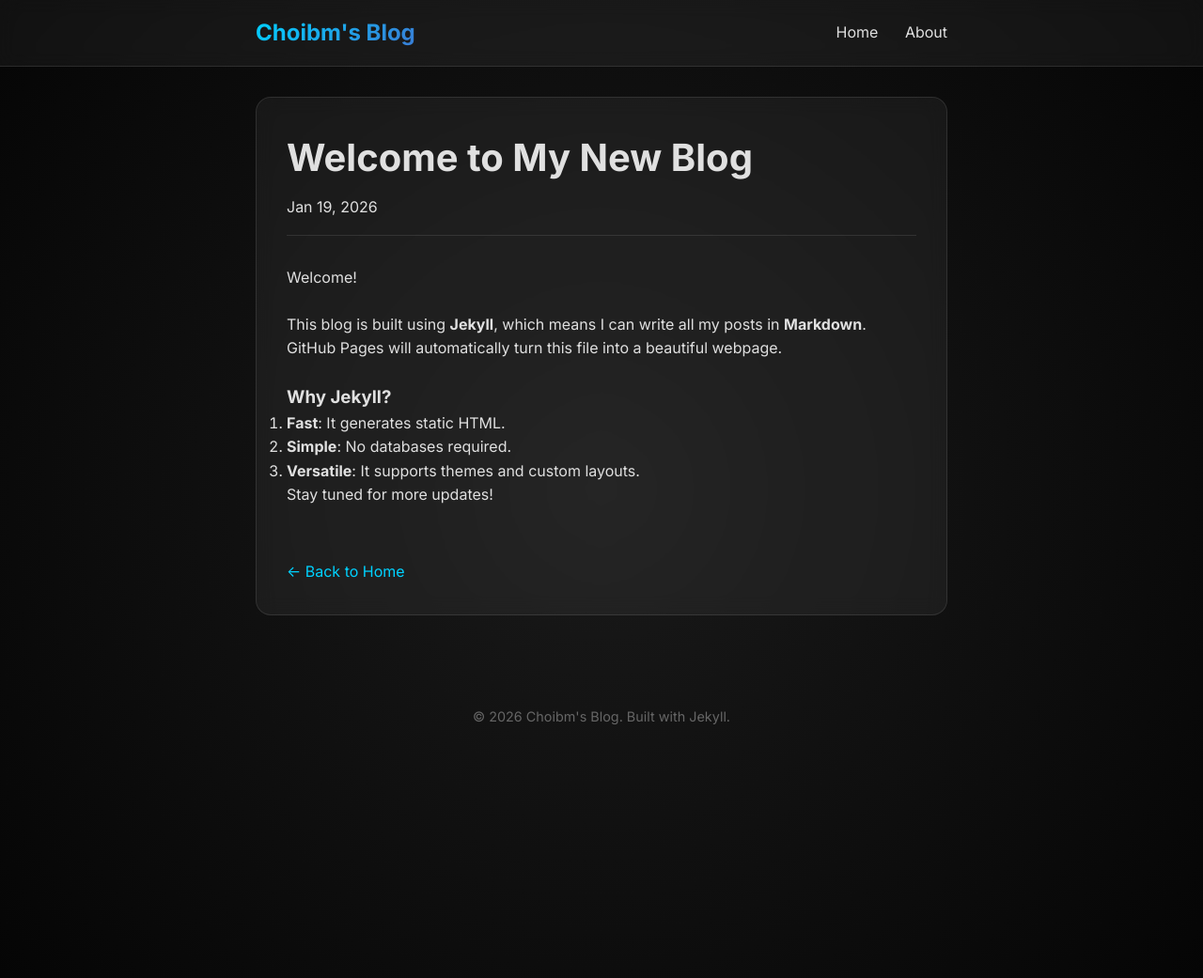
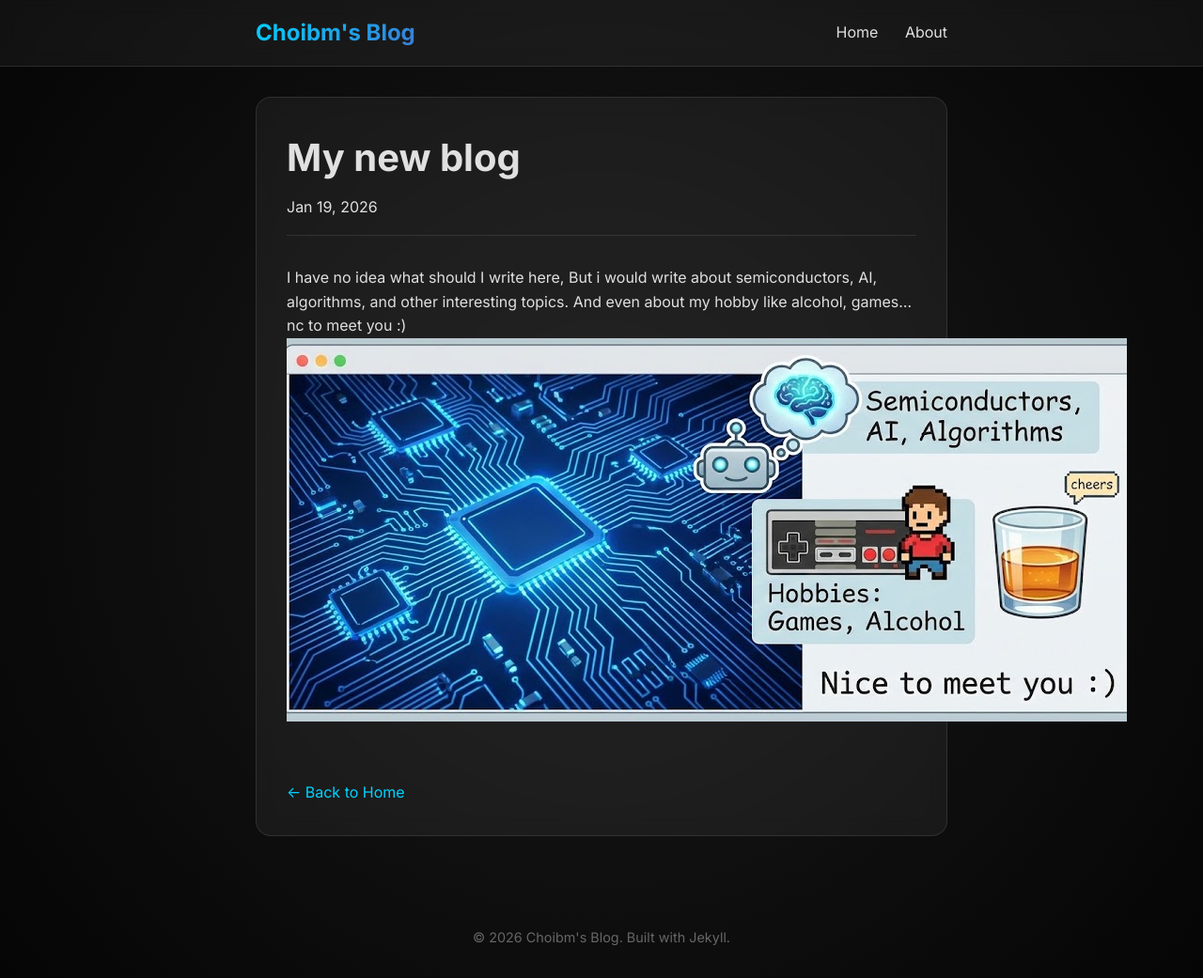
Before and after one commit to Choibm/choibm.github.io, a Jekyll site: the page built from _posts/2026-01-19-welcome-to-my-blog.md, in a window 1280 px wide and 1041 px high. Shown: the whole window at 94% size. Built offline with Jekyll 4.4.1, drawn with Linux system fonts in a browser that asks for light colours.

Commit message:
with image

```diff
--- a/_posts/2026-01-19-welcome-to-my-blog.md
+++ b/_posts/2026-01-19-welcome-to-my-blog.md
@@ -1,16 +1,9 @@
 ---
 layout: post
-title: "Welcome to My New Blog"
+title: "My new blog"
 date: 2026-01-19
-excerpt: "This is the first post of my premium Jekyll blog. Today marks the beginning of something great!"
+excerpt: "Beginning of my Studying blog"
 ---
-Welcome!
-
-This blog is built using **Jekyll**, which means I can write all my posts in **Markdown**. GitHub Pages will automatically turn this file into a beautiful webpage.
-
-### Why Jekyll?
-1. **Fast**: It generates static HTML.
-2. **Simple**: No databases required.
-3. **Versatile**: It supports themes and custom layouts.
-
-Stay tuned for more updates!
+I have no idea what should I write here, But i would write about semiconductors, AI, algorithms, and other interesting topics. And even about my hobby like alcohol, games...
+nc to meet you :)
+![Welcome!](<{{ '/assets/images/2026-01-19_img1.png' | relative_url }}>)
```
